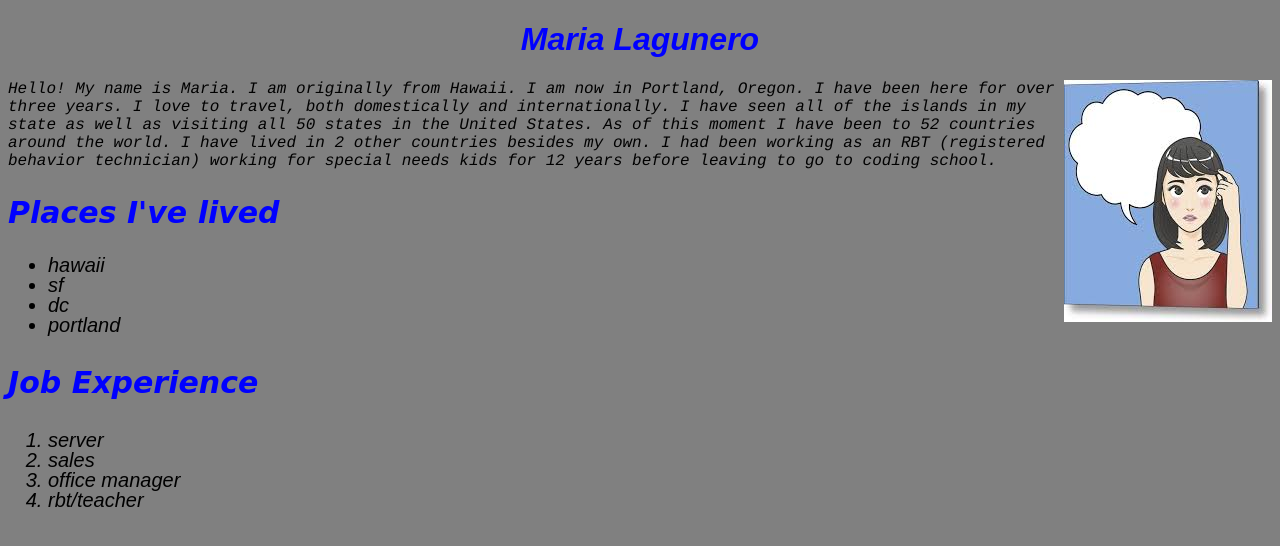
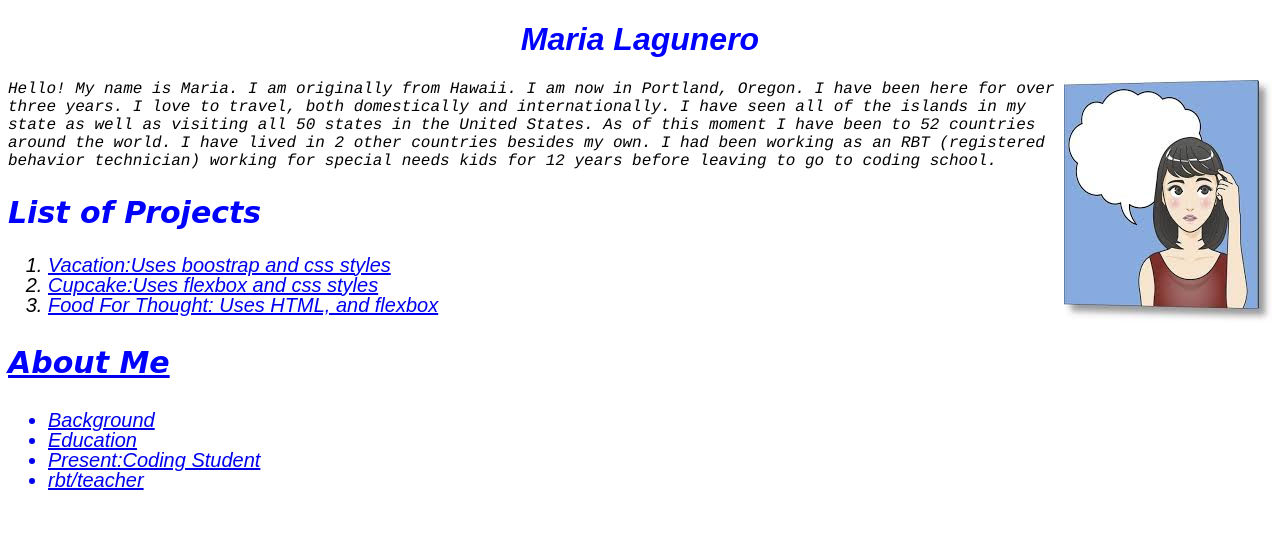
Before and after one commit to marialagunero/firstcodereview, a plain HTML site: page index.html in a window 1280 px wide. Drawn offline with Linux system fonts and the light colour scheme.

Commit message:
add list of projects, links, brief description and added about me section

```diff
--- a/css/styles.css
+++ b/css/styles.css
@@ -1,5 +1,5 @@
 body {
-  background-color: grey;
+
   font-style: italic;
   font-family: sans-serif;
 }
--- a/index.html
+++ b/index.html
@@ -8,32 +8,33 @@
     <title>Portfolio:Maria Lagunero</title>
   </head>
   <body>
+
     <h1>Maria Lagunero</h1>
+
     <img class="main"src="img/girlpic.jpeg" alt="girlwithemptyspeechballoon.">
 
     <p>Hello! My name is Maria. I am originally from Hawaii. I am now in Portland, Oregon. I have been here for over three years. I love to travel, both domestically and internationally. I have seen all of the islands in my state as well as visiting all 50 states in the United States. As of this moment I have been to 52 countries around the world. I have lived in 2 other countries besides my own. I had been working as an RBT (registered behavior technician) working for special needs kids for 12 years before leaving to go to coding school.</p>
 
 
-    <h2 class="class1">Places I've lived </h2>
+    <h2 class="class1">List of Projects </h2>
 
 
-      <ul class="class2">
+      <ol>
+        <li><a href="https://github.com/marialagunero/vacation/blob/master/index.html">Vacation:Uses boostrap and css styles</li>
+          <li><a href="https://github.com/marialagunero/Cupcakes/blob/master/index.html">Cupcake:Uses flexbox and css styles</li>
+          <li><a href="https://github.com/marialagunero/foodforthought/blob/master/index.html">Food For Thought: Uses HTML, and flexbox</li>
+        </ol>
 
-        <li>hawaii</li>
-        <li>sf</li>
-        <li>dc</li>
-        <li>portland</li>
+
+    <h3 class="class1">About Me </h3>
+
+      <ul>
+        <li>Background</li>
+        <li>Education</li>
+        <li>Present:Coding Student</li>
+        <li>rbt/teacher</li>
       </ul>
 
-    <h3 class="class1">Job Experience</h3>
-
-      <ol class="class2">
-
-        <li>server</li>
-        <li>sales</li>
-        <li>office manager</li>
-        <li>rbt/teacher</li>
-      </ol>
 
   </body>
 </html>
```
